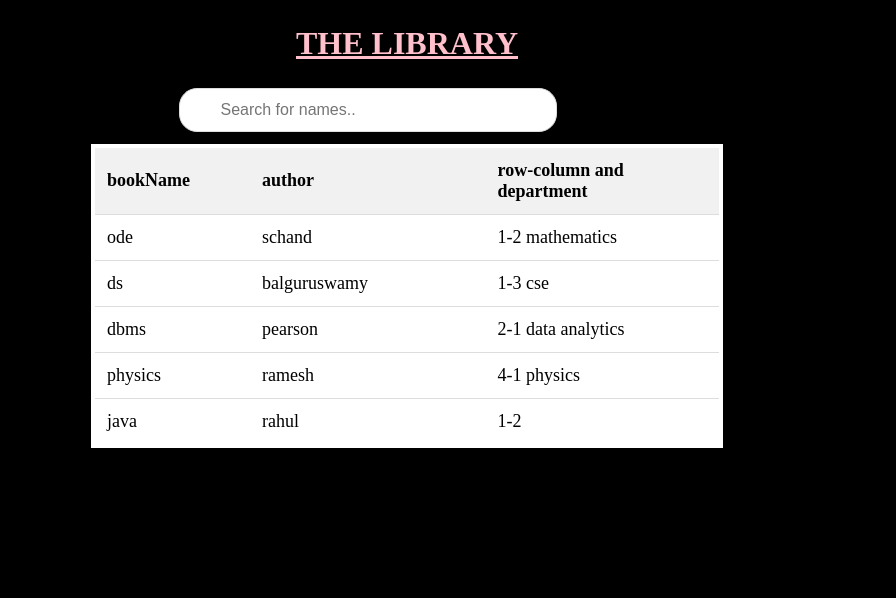
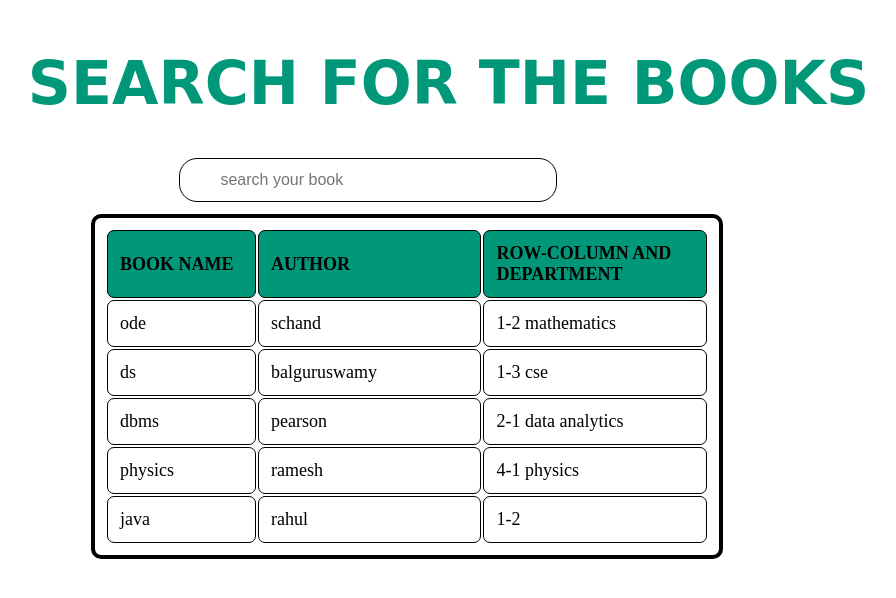
Before and after one commit to Akshith268/Akshith268.github.io, a plain HTML site: page studentpage.html in a window 1280 px wide. Shown: the top 598 px of the page, without its empty margins (233-1129 px from the left). Drawn offline with Linux system fonts and the light colour scheme.

Commit message:
Update studentpage.html

```diff
--- a/studentpage.html
+++ b/studentpage.html
@@ -7,27 +7,26 @@
     <title>Document</title>
     <style>
         #myInput {
-  background-image: url('/css/searchicon.png'); /* Add a search icon to input */
+  background-image: url(''); /* Add a search icon to input */
   background-position: 10px 12px; /* Position the search icon */
   background-repeat: no-repeat; /* Do not repeat the icon image */
   width: 100%; /* Full-width */
   font-size: 16px; /* Increase font-size */
   padding: 12px 20px 12px 40px; /* Add some padding */
-  border: 1px solid #ddd; /* Add a grey border */
+  border: 1px solid black; /* Add a grey border */
   margin-bottom: 12px; /* Add some space below the input */
   width: 25%;
   margin-left: 32%;
   border-radius: 18px;
+
 }
 
 #myTable {
-  border-collapse: collapse; /* Collapse borders */
   width: 50%; /* Full-width */
-  border: 4px solid white; /* Add a grey border */
+  border: 4px solid black; /* Add a grey border */
   font-size: 18px; /* Increase font-size */
-  background-color: white; /* color */
-  border-radius: 4px;
-  padding: 100px;
+  border-radius: 10px;
+  padding: 10px;
   margin-left: 25%;
 
 }
@@ -35,40 +34,58 @@
 #myTable th, #myTable td {
   text-align: left; /* Left-align text */
   padding: 12px; /* Add padding */
+  border: 1px solid black;
+  border-radius: 7px;
 }
 
 #myTable tr {
   /* Add a bottom border to all table rows */
   border-bottom: 1px solid #ddd;
+  border-radius: 4px;
 }
-
+#myTable th{
+  background-color: #009879;
+}
 #myTable tr.header, #myTable tr:hover {
   /* Add a grey background color to the table header and on hover */
   background-color: #f1f1f1;
 }
 h1{
   text-align: center;
-  color: pink;
-  border: 4px solid black;
+  color: #009879;
   box-shadow: 2px;
   text-shadow: 1px;
-  text-decoration: underline;
+  text-decoration: wavy;
+  display: inline-block;
+  margin-left: 20%;
+  font-size: 60px;
+  font-family: cursive;
+}
+body{
+  background-repeat: no-repeat;
+
+ backface-visibility: hidden;
+ height: 1500px;
+
 }
 
-body{
-      background-color: black;
+
+table, th, td {
+  border: 1px solid white;
+  border-radius: 10px;
 }
-    </style>
+ </style>
 </head>
 <body>
-  <h1>THE LIBRARY</h1>
-    <input type="text" id="myInput" onkeyup="myFunction()"  placeholder="Search for names..">
+  <h1>SEARCH FOR THE BOOKS</h1>
+
+    <input type="text" id="myInput" onkeyup="myFunction()" placeholder="search your book" >
 
 <table id="myTable">
   <tr class="header">
-    <th style="width:20%;">bookName</th>
-    <th style="width:30%;">author</th>
-    <th style="width:30%">row-column and department</th>
+    <th style="width:20%;">BOOK NAME</th>
+    <th style="width:30%;">AUTHOR</th>
+    <th style="width:30%">ROW-COLUMN AND DEPARTMENT</th>
   </tr>
   <tr>
     <td>ode</td>
@@ -105,7 +122,6 @@ body{
       filter = input.value.toUpperCase();
       table = document.getElementById("myTable");
       tr = table.getElementsByTagName("tr");
-
       // Loop through all table rows, and hide those who don't match the search query
       for (i = 0; i < tr.length; i++) {
         td = tr[i].getElementsByTagName("td")[0];
```
